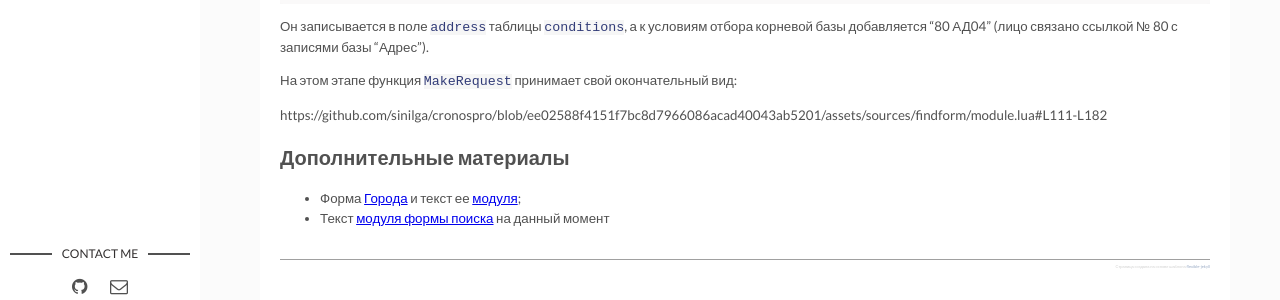
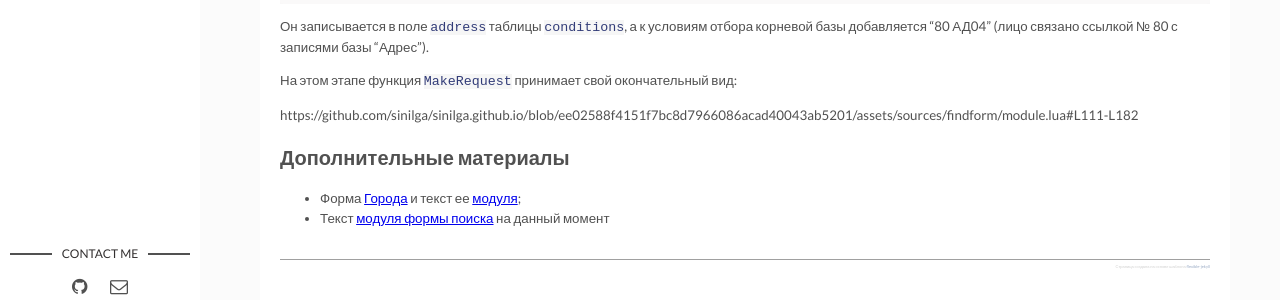
Before and after one commit to sinilga/cronospro, a Jekyll site: the page built from _posts/2022-02-21-findform_4.md, in a window 1280 px wide and 900 px high, scrolled down 5459 px. Shown: the part 526-826 px from the top of the window. Built offline with Jekyll 4.4.1, drawn with Linux system fonts in a browser that asks for light colours; some of the changed lines change nothing that is shown.

Commit message:
Update 2022-02-21-findform_4.md

```diff
--- a/_posts/2022-02-21-findform_4.md
+++ b/_posts/2022-02-21-findform_4.md
@@ -13,9 +13,9 @@
 
 <details>
 <summary>Предыдущие статьи серии:</summary>
-<p><a href="findform_1.md">Часть 1. Готовим макет формы</a></p>
-<p><a href="findform_2.md">Часть 2. Организуем контроль правильности ввода</a></p>
-<p><a href="findform_3.md">Часть 3. Добавляем диалоговые окна</a></p>
+<p><a href="/findform_1/">Часть 1. Готовим макет формы</a></p>
+<p><a href="/findform_2/">Часть 2. Организуем контроль правильности ввода</a></p>
+<p><a href="/findform_3/">Часть 3. Добавляем диалоговые окна</a></p>
 </details>
 
 ---
@@ -265,8 +265,8 @@
 
 На этом этапе функция `MakeRequest` принимает свой окончательный вид:
 
-https://github.com/sinilga/cronospro/blob/ee02588f4151f7bc8d7966086acad40043ab5201/assets/sources/findform/module.lua#L111-L182
+https://github.com/sinilga/sinilga.github.io/blob/ee02588f4151f7bc8d7966086acad40043ab5201/assets/sources/findform/module.lua#L111-L182
 
 ## Дополнительные материалы
 - Форма [Города](/assets/sources/findform) и текст ее [модуля](/assets/sources/findform);
-- Текст [модуля формы поиска](https://github.com/sinilga/cronospro/blob/2f9e9ddb25c439892609766b5711a439df94a17e/assets/sources/findform/module.lua) на данный момент
+- Текст [модуля формы поиска](https://github.com/sinilga/sinilga.github.io/blob/2f9e9ddb25c439892609766b5711a439df94a17e/assets/sources/findform/module.lua) на данный момент
```
